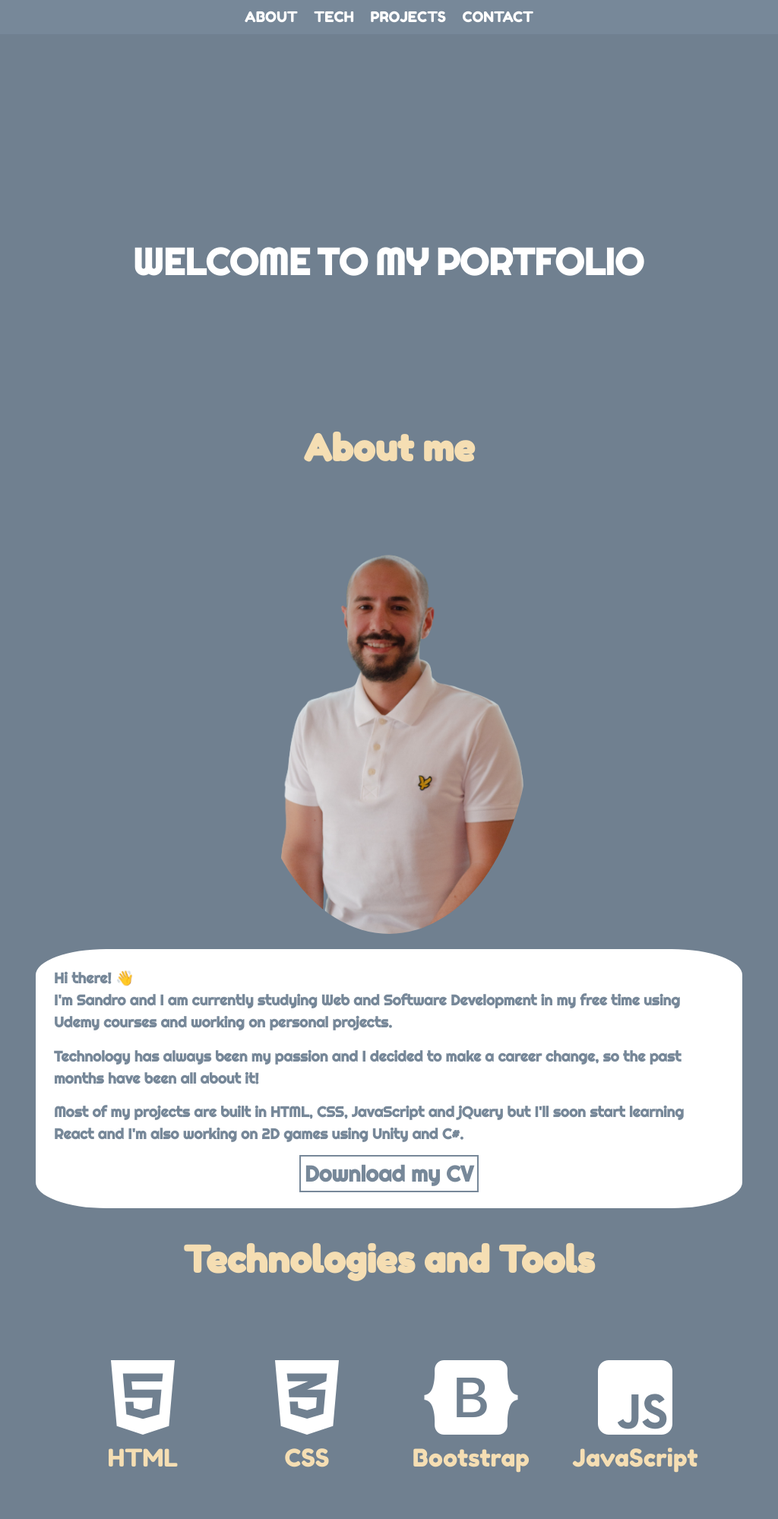
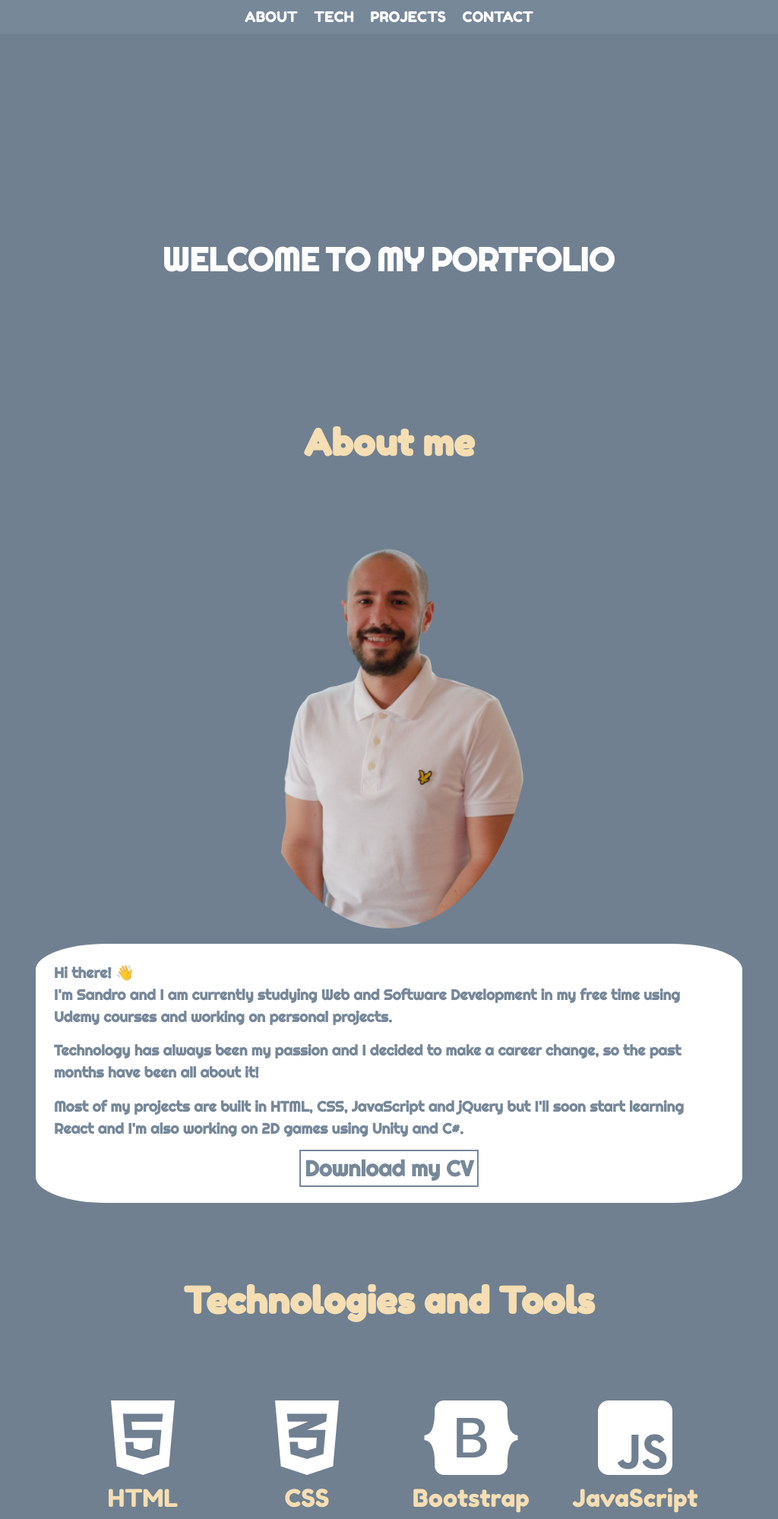
Before and after one commit to SandroEO/Portfolio, a plain HTML site: page index.html in a window 1024 px wide. Shown: the top 1999 px of the page at 76% size. Drawn offline with nearby package versions, Linux system fonts and the light colour scheme.

Commit message:
Update index.css

```diff
--- a/index.css
+++ b/index.css
@@ -1,9 +1,9 @@
 html,body {
-        width: 100%;
-        height: 100%;
-        margin: 0px;
-        padding: 7px;
-        overflow-x: hidden;
+    width: 100%;
+    height: 100%;
+    margin: 0px;
+    padding: 7px;
+    overflow-x: hidden;
 }
 html {
 	scroll-behavior:smooth;
@@ -114,7 +114,7 @@ h3 {
 @media (min-width:801px) and (max-width:1050px) {
 	.box1 {
 		width:100%;
-		margin:20px auto;
+		margin:20px auto 100px;
 	}
 }
 @media (min-width:1050px) and (max-width:1200px) {
@@ -198,7 +198,8 @@ div a span:hover {
 }
 @media (min-width:851px) and (max-width:1050px) {
 	.welcome {
-		font-size:305%;
+		font-size:270%;
+		-webkit-font-size: 270%;
 		margin-top:20px;
 	}
 }
@@ -264,6 +265,11 @@ div a span:hover {
 @media screen and (max-width:800px) {
 	.row1 {
 		margin-bottom:-80px;
+	}
+}
+@media (min-width:801px) and (max-width:1050px) {
+	.row1 {
+		margin-bottom: -82px;
 	}
 }
 .row2 {
```
